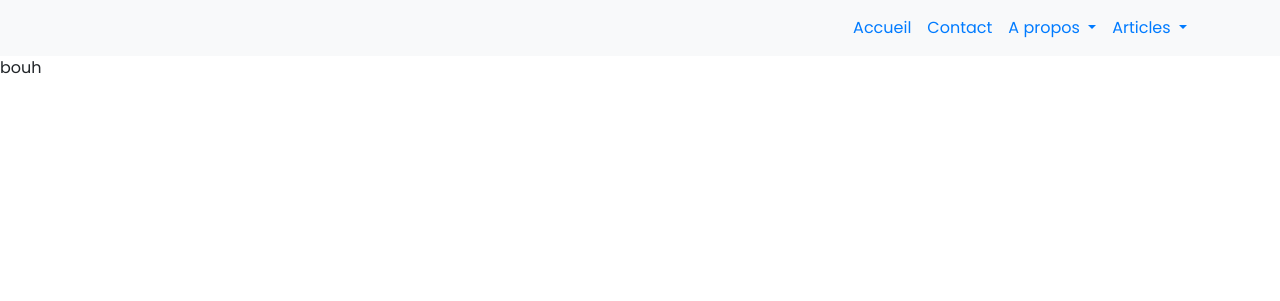
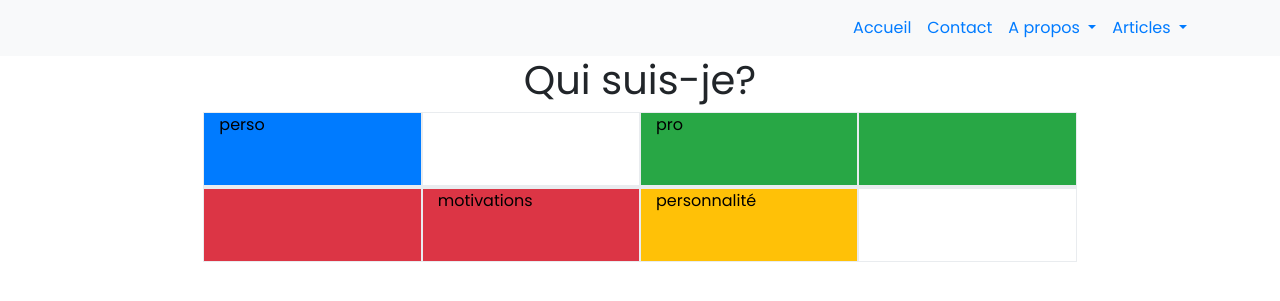
Before and after one commit to OrgaEvolutions/Nathoup.github.io, a Jekyll site: the page built from newsletter.html, in a window 1280 px wide. Shown: the top 301 px of the page. Built offline with Jekyll 4.4.1, drawn with Linux system fonts in a browser that asks for light colours; nearby versions of some CDN libraries; some web fonts are replaced.

Commit message:
Update newsletter.html

```diff
--- a/newsletter.html
+++ b/newsletter.html
@@ -1,5 +1,134 @@
 ---
 layout: default
+title: Présentation de l'auteur
 ---
 
-bouh
+
+<h1><center>Qui suis-je?</center></h1>
+
+<div class="row">
+  <div class="col-md-8 offset-md-2">
+    <div class="row">
+      <!-- case titre perso -->
+      <div class="col-md-3 border bg-primary">
+        <a data-toggle="collapse" href=".perso" aria-expanded="false" style= "text-decoration: none;color: black;">
+          perso<br><br><br>
+        </a>
+
+         <div class="collapse perso">
+          <center><span class="glyphicon glyphicon-menu-down center"></span></center>
+        </div>
+      </div>
+
+      <!-- case vide -->
+      <div class="col-md-3 border">
+      </div>
+
+
+      <!-- case titre boulot -->
+      <div class="col-md-3 border bg-success">
+
+        <a data-toggle="collapse" href=".boulot" aria-expanded="false" style= "text-decoration: none;color: black;">
+          pro
+          <div class="collapse boulot" align="right">
+            <span class="glyphicon glyphicon-menu-right"></span>
+          </div>
+          <br><br><br>
+        </a>
+
+      </div>
+
+
+      <!-- case réponse boulot -->
+      <div class="col-md-3 border bg-success">
+
+         <div class="collapse boulot">
+          J'exerce le métier de coach en entreprise, plus exactement coach agile et coach d'équipe.
+           <br>Je travaille également comme coach individuel, dans les domaines personnels et professionnels.
+           <br><br><a href={{site.url_pro}} style="color:black;font-weight:bold;">En savoir plus</a>
+        </div>
+
+      </div>
+    </div>
+
+
+    <div class="row">
+      <!-- case réponse perso -->
+      <div class="col-md-3 border bg-primary">
+         <div class="collapse perso">
+          En couple et maman d'une petite fille, nous nous sommes récemment installés près du lac d'Annecy après une dizaine d'années sur Paris.
+        </div>
+
+      </div>
+
+
+      <!-- case vide -->
+      <div class="col-md-3 border"></div>
+
+
+      <!-- case réponse personnalité -->
+      <div class="col-md-6 border bg-warning">
+         <div class="collapse personnalite">
+           J'aime agir efficacement, faire des projets, prendre du recul, vivre des expériences nouvelles, apprendre.
+           <br>Je suis à la fois très analytique et très intuitive.
+           <br>Egalement sensible, extravertie, à l'écoute.
+           <br>Je suis passionnée par la compréhension et l'amélioration des comportements humains du quotidien.
+        </div>
+
+      </div>
+
+    </div>
+
+    <div class="row">
+
+      <!-- case réponse motivations -->
+      <div class="col-md-3 border bg-danger">
+        <div class="collapse motivations">
+        Ce site remplit à la fois un besoin de réalisation,<br>et aussi un objectif de vie : agir pour le progrès des comportements humains.
+        </div>
+      </div>
+
+      <!-- case titre motivation -->
+      <div class="col-md-3 border bg-danger">
+        <a data-toggle="collapse" href=".motivations" aria-expanded="false" style= "text-decoration: none;color: black;">
+          motivations
+          <div class="collapse motivations" align="left">
+            <span class="glyphicon glyphicon-menu-left"></span>
+          </div>
+          <br><br><br>
+        </a>
+      </div>
+
+
+
+      <!-- case titre personnalité -->
+      <div class="col-md-3 border bg-warning">
+        <a data-toggle="collapse" href=".personnalite" aria-expanded="false" style= "text-decoration: none;color: black;">
+          <div class="collapse personnalite" align="center">
+            <span class="glyphicon glyphicon-menu-up"></span>
+          </div>
+           personnalité
+
+
+          <br><br><br>
+        </a>
+      </div>
+
+      <!-- case vide -->
+      <div class="col-md-3 border"></div>
+
+
+    </div>
+
+    <!--<div class="row">
+
+      <div class="col-md-3 border"></div>
+
+      <div class="col-md-3 bg-info border">tbd<br><br><br></div>
+
+      <div class="col-md-3 bg-dark border">tbd</div>
+
+      <div class="col-md-3 border"></div>
+    </div>-->
+  </div>
+</div>
```
